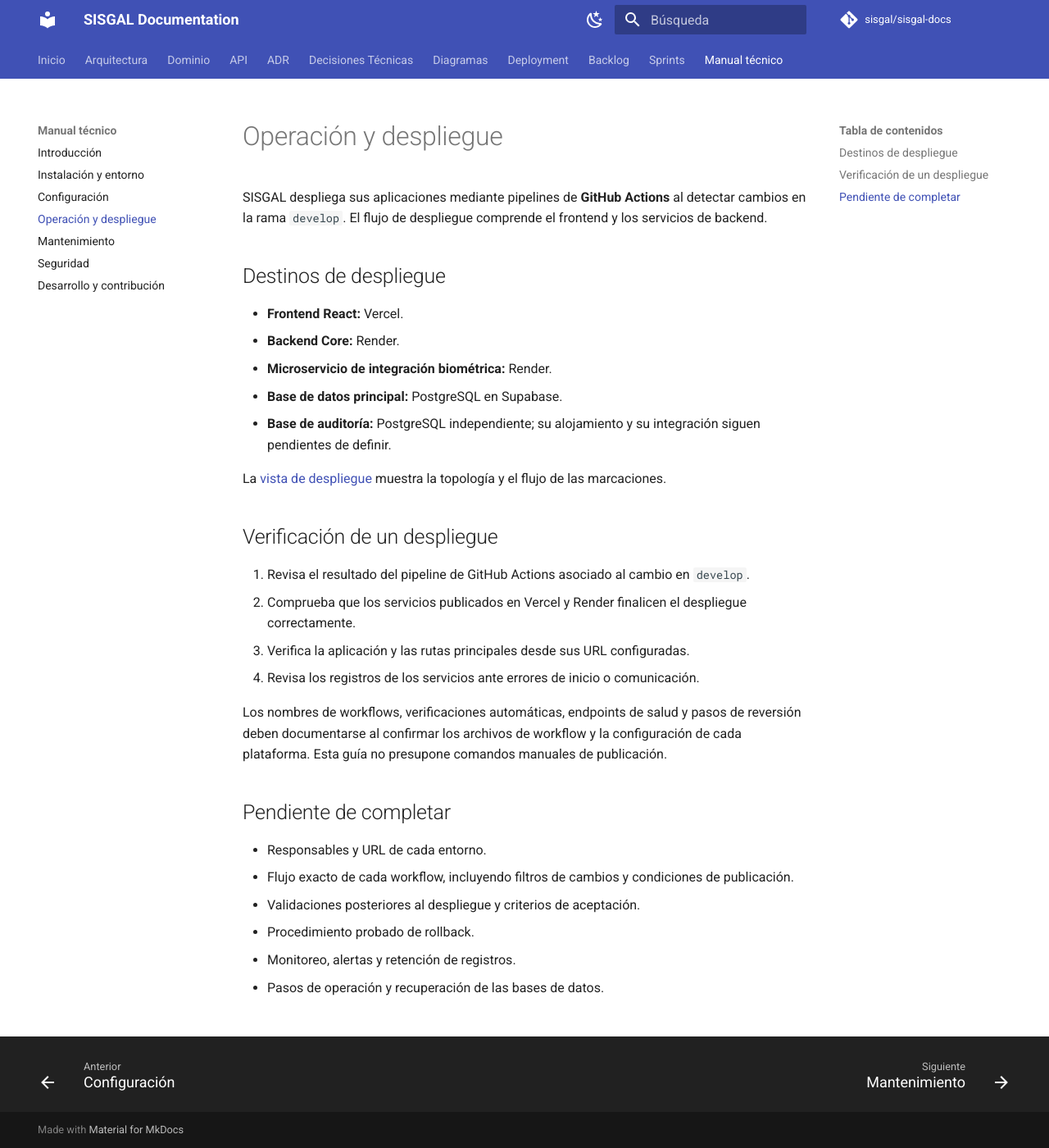
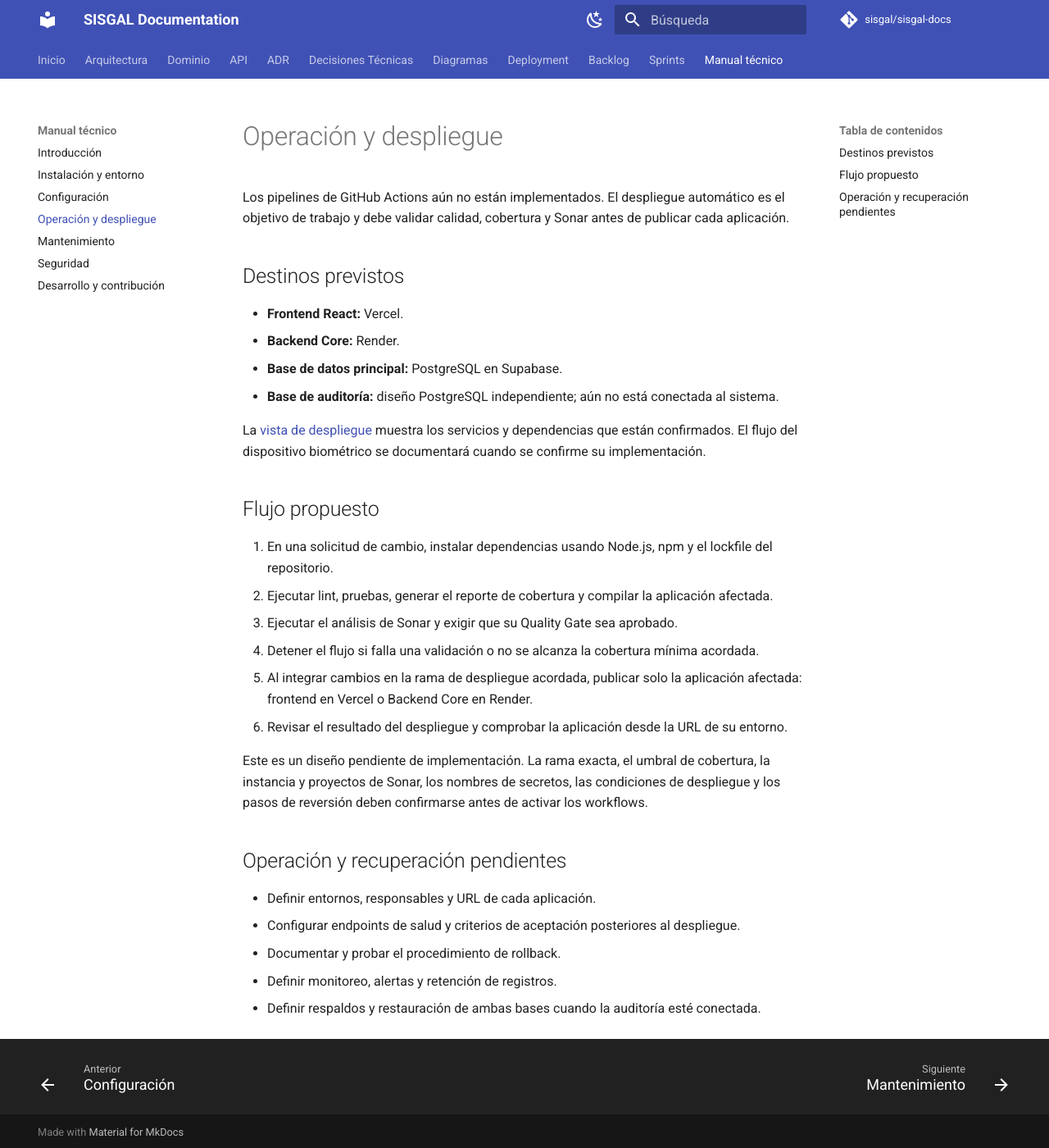
Before and after one commit to sisgal-platform/sisgal-docs, an MkDocs documentation site: the page built from docs/technical-guide/operations.md, in a window 1280 px wide and 1400 px high. Shown: the whole window at 82% size. Built offline with MkDocs 1.6.1 and Material for MkDocs 9.7.7, drawn with Linux system fonts in a browser that asks for light colours; comment, search, counter and statistics services are not loaded.

Commit message:
docs: describe deployment pipelines as planned

```diff
--- a/docs/technical-guide/operations.md
+++ b/docs/technical-guide/operations.md
@@ -1,31 +1,31 @@
 # Operación y despliegue
 
-SISGAL despliega sus aplicaciones mediante pipelines de **GitHub Actions** al detectar cambios en la rama `develop`. El flujo de despliegue comprende el frontend y los servicios de backend.
+Los pipelines de GitHub Actions aún no están implementados. El despliegue automático es el objetivo de trabajo y debe validar calidad, cobertura y Sonar antes de publicar cada aplicación.
 
-## Destinos de despliegue
+## Destinos previstos
 
 - **Frontend React:** Vercel.
 - **Backend Core:** Render.
-- **Microservicio de integración biométrica:** Render.
 - **Base de datos principal:** PostgreSQL en Supabase.
-- **Base de auditoría:** PostgreSQL independiente; su alojamiento y su integración siguen pendientes de definir.
+- **Base de auditoría:** diseño PostgreSQL independiente; aún no está conectada al sistema.
 
-La [vista de despliegue](../diagrams/deployment.md) muestra la topología y el flujo de las marcaciones.
+La [vista de despliegue](../diagrams/deployment.md) muestra los servicios y dependencias que están confirmados. El flujo del dispositivo biométrico se documentará cuando se confirme su implementación.
 
-## Verificación de un despliegue
+## Flujo propuesto
 
-1. Revisa el resultado del pipeline de GitHub Actions asociado al cambio en `develop`.
-2. Comprueba que los servicios publicados en Vercel y Render finalicen el despliegue correctamente.
-3. Verifica la aplicación y las rutas principales desde sus URL configuradas.
-4. Revisa los registros de los servicios ante errores de inicio o comunicación.
+1. En una solicitud de cambio, instalar dependencias usando Node.js, npm y el lockfile del repositorio.
+2. Ejecutar lint, pruebas, generar el reporte de cobertura y compilar la aplicación afectada.
+3. Ejecutar el análisis de Sonar y exigir que su Quality Gate sea aprobado.
+4. Detener el flujo si falla una validación o no se alcanza la cobertura mínima acordada.
+5. Al integrar cambios en la rama de despliegue acordada, publicar solo la aplicación afectada: frontend en Vercel o Backend Core en Render.
+6. Revisar el resultado del despliegue y comprobar la aplicación desde la URL de su entorno.
 
-Los nombres de workflows, verificaciones automáticas, endpoints de salud y pasos de reversión deben documentarse al confirmar los archivos de workflow y la configuración de cada plataforma. Esta guía no presupone comandos manuales de publicación.
+Este es un diseño pendiente de implementación. La rama exacta, el umbral de cobertura, la instancia y proyectos de Sonar, los nombres de secretos, las condiciones de despliegue y los pasos de reversión deben confirmarse antes de activar los workflows.
 
-## Pendiente de completar
+## Operación y recuperación pendientes
 
-- Responsables y URL de cada entorno.
-- Flujo exacto de cada workflow, incluyendo filtros de cambios y condiciones de publicación.
-- Validaciones posteriores al despliegue y criterios de aceptación.
-- Procedimiento probado de rollback.
-- Monitoreo, alertas y retención de registros.
-- Pasos de operación y recuperación de las bases de datos.
+- Definir entornos, responsables y URL de cada aplicación.
+- Configurar endpoints de salud y criterios de aceptación posteriores al despliegue.
+- Documentar y probar el procedimiento de rollback.
+- Definir monitoreo, alertas y retención de registros.
+- Definir respaldos y restauración de ambas bases cuando la auditoría esté conectada.
```
